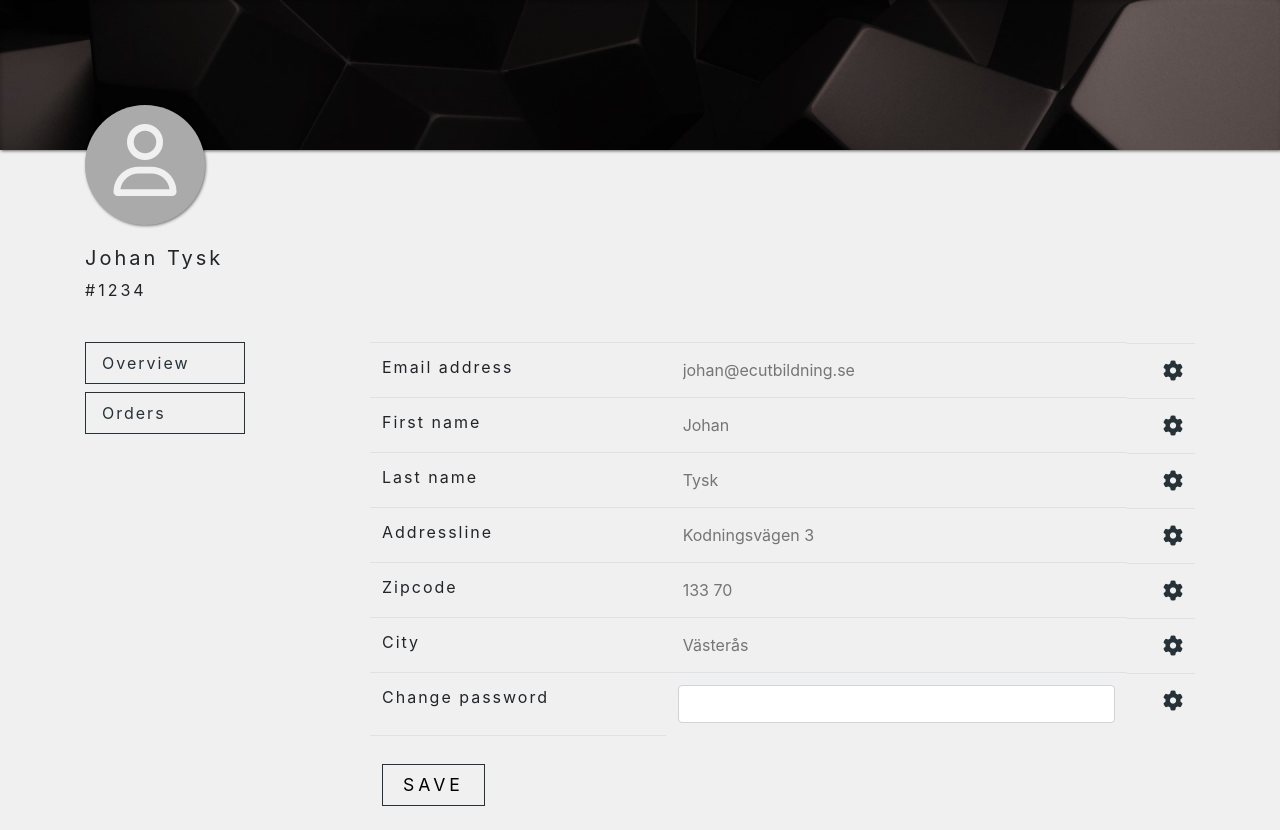
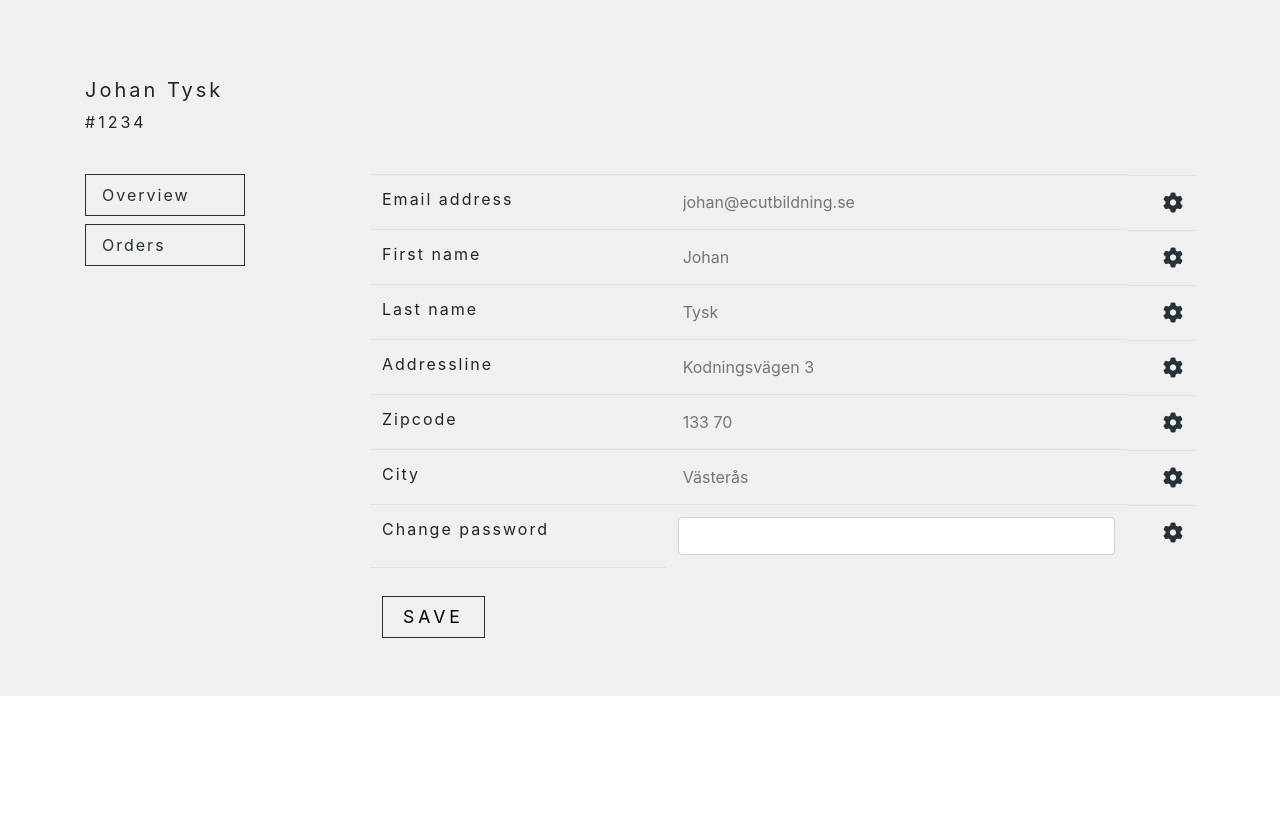
Before and after one commit to tyskjohn/projektWebb, an Angular app: page /profile in a window 1280 px wide. Shown: the top 830 px of the page. After the commit the page ends 800 px from the top, so only its background shows below. Built offline with nearby package versions, Linux system fonts and the light colour scheme.

Commit message:
style done

```diff
--- a/src/app/profile/profile.component.css
+++ b/src/app/profile/profile.component.css
@@ -2,6 +2,7 @@
   background: #f0f0f0;
   -webkit-box-sizing: border-box;
           box-sizing: border-box;
+  padding-bottom: 30px;
 }
 
 #profile-section .profile-header {
@@ -30,6 +31,10 @@
   -webkit-transform: translate(0, 15%);
           transform: translate(0, 15%);
   font-size: 4.5rem;
+}
+
+#profile-section .user-title {
+  padding-top: 30px;
 }
 
 #profile-section .user-title h5, #profile-section .user-title p {
--- a/src/app/profile/profile.component.html
+++ b/src/app/profile/profile.component.html
@@ -1,17 +1,7 @@
 <div class="" id="profile-section">
 
-  <div class="profile-header">
-    <div class="container">
-
-      <div class="user-img text-center">
-        <h1><i class="far fa-user"></i></h1>
-      </div>
-
-    </div>
-  </div>
-
   <div class="container">
-    <div class="pt-5 user-title">
+    <div class="user-title">
       <h5 class="pt-5" >Johan Tysk</h5>
       <p class="user-tag">#1234</p>
     </div>
--- a/src/app/profile/profile.component.scss
+++ b/src/app/profile/profile.component.scss
@@ -3,6 +3,7 @@
 #profile-section {
     background: $white;
     box-sizing: border-box;
+    padding-bottom: 30px;
 
     .profile-header {
         background: url(../../assets/images/dark-background.jpg);
@@ -31,6 +32,7 @@
     }
 
     .user-title {
+        padding-top: 30px;
         h5, p {
             font-weight: 400;
             letter-spacing: 3px;
```
Also changed, not shown: 1 other file (tests, documents, lock files or other folders).
